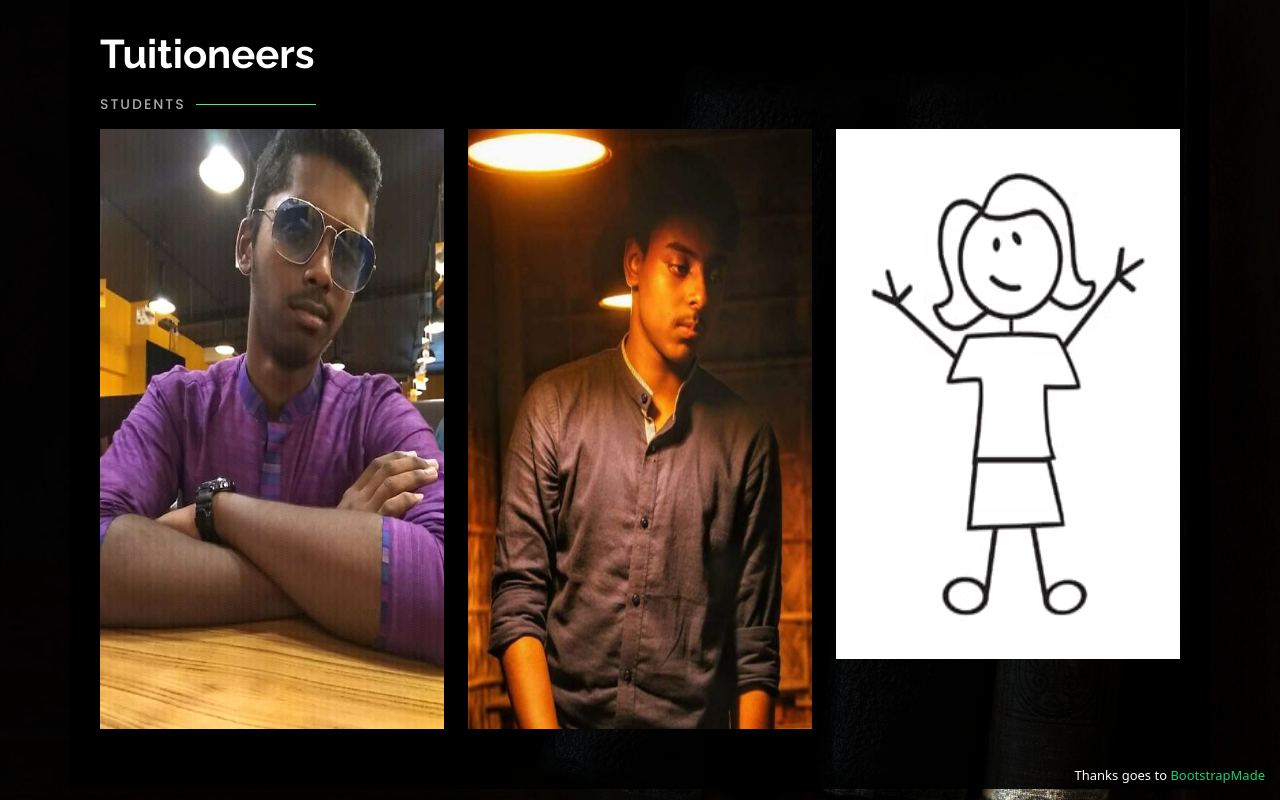
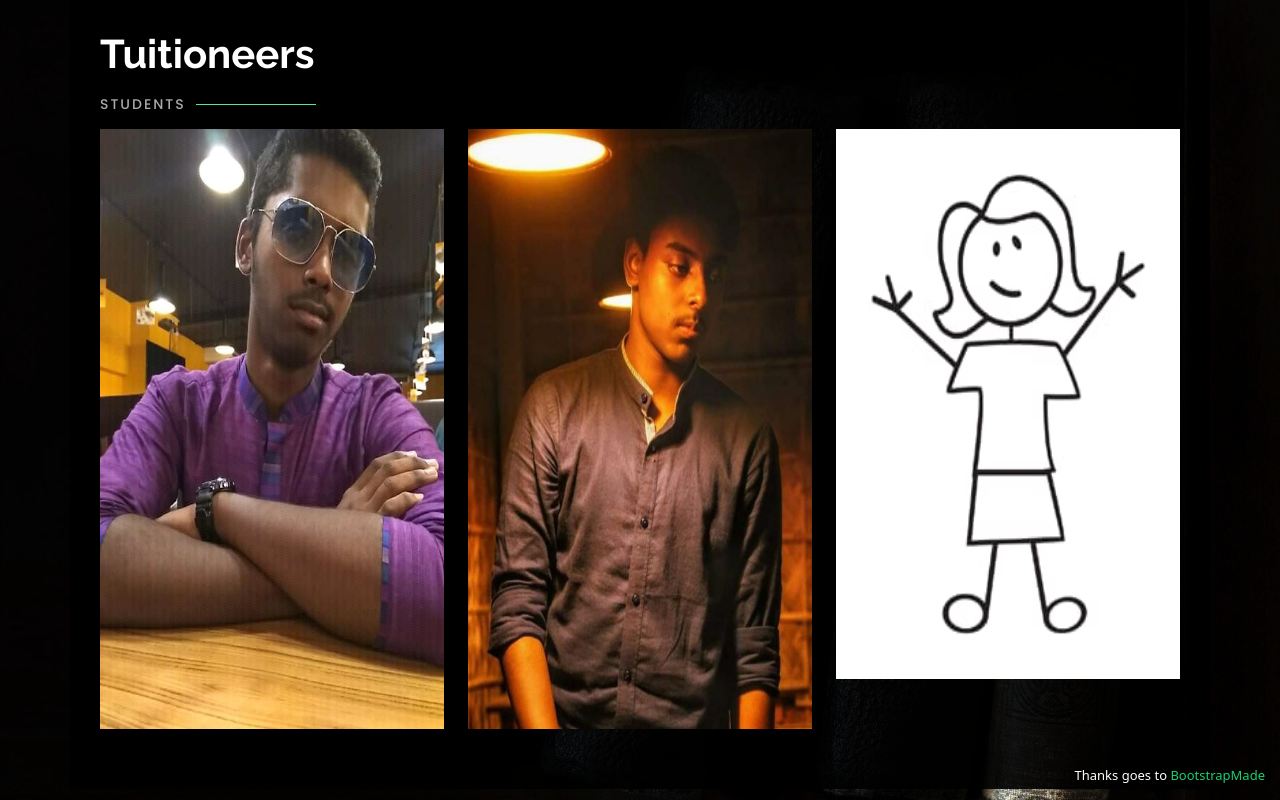
Before and after one commit to rh2975/tuitioneers, a Django app: page /teacher/2/ in a window 1280 px wide. Run offline with Django 3.2, Linux system fonts and the light colour scheme; data comes from the database, SQL or seed files in the repository; some libraries are stand-ins or nearby versions.

Commit message:
Update teacher_students.html

```diff
--- a/ttnapp/templates/teacher_students.html
+++ b/ttnapp/templates/teacher_students.html
@@ -21,7 +21,7 @@
                 {% if student.id == 1 %}<img src="{% static 'img/uploads/128878424_435200464309980_3090279836481231981_o_1GovWXL.jpg' %}" class="img-fluid resp2" alt="">
                 {% elif student.id == 2 %}<img src="{% static 'img/uploads/30706333_1816569825316756_8932223848900722688_n_ibyBeuk.jpg' %}" class="img-fluid resp2" alt="">
                 {% elif student.id == 3 %}<img src="{% static 'img/uploads/321672665va645a65sf14.jpg' %}" class="img-fluid resp2" alt="">
-                {% elif student.id == 4 %}<img src="{% static 'img/uploads/498209482309c4u09jc83280.jpg' %}" class="img-fluid resp2" alt="" style="height: 530px;">
+                {% elif student.id == 4 %}<img src="{% static 'img/uploads/498209482309c4u09jc83280.jpg' %}" class="img-fluid resp2" alt="" style="height: 550px;">
                 {% endif %}
                 <div class="portfolio-info">
                   <h3>{{ student.details.name }}</h3>
```
